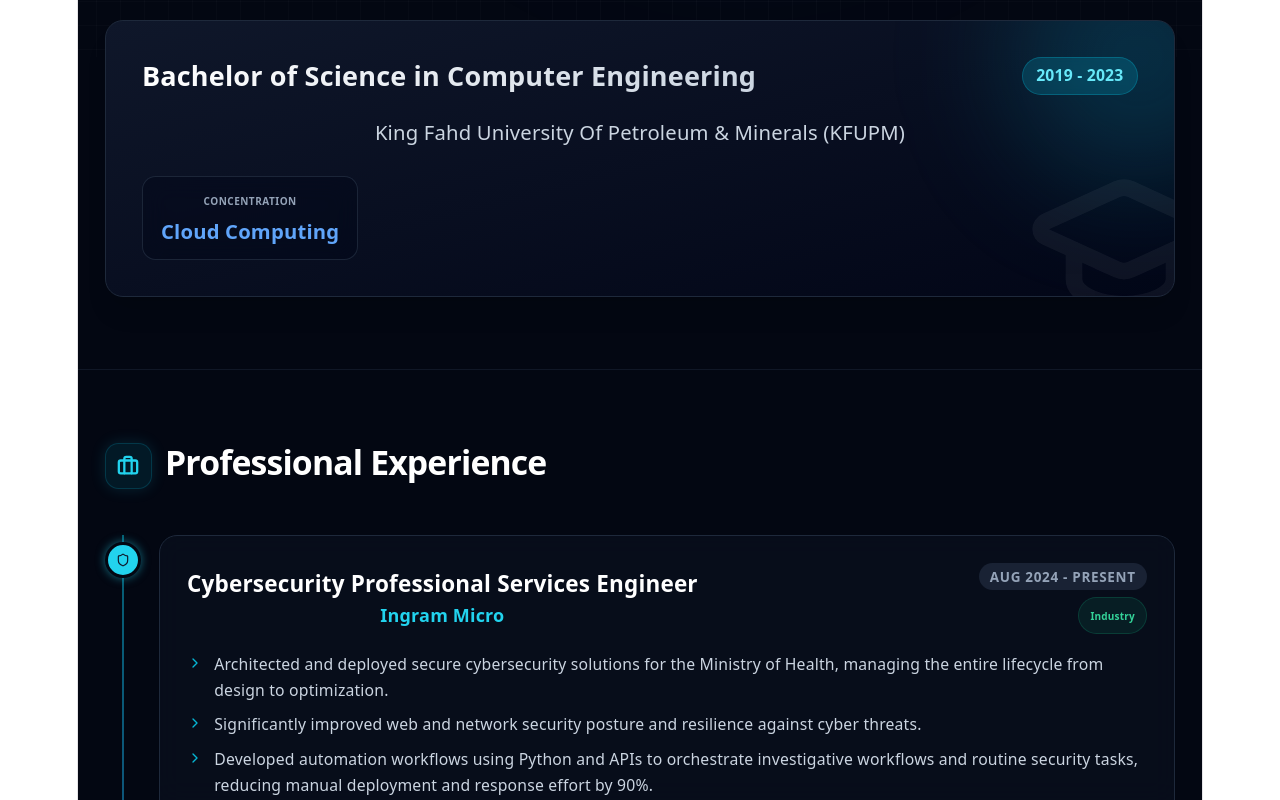
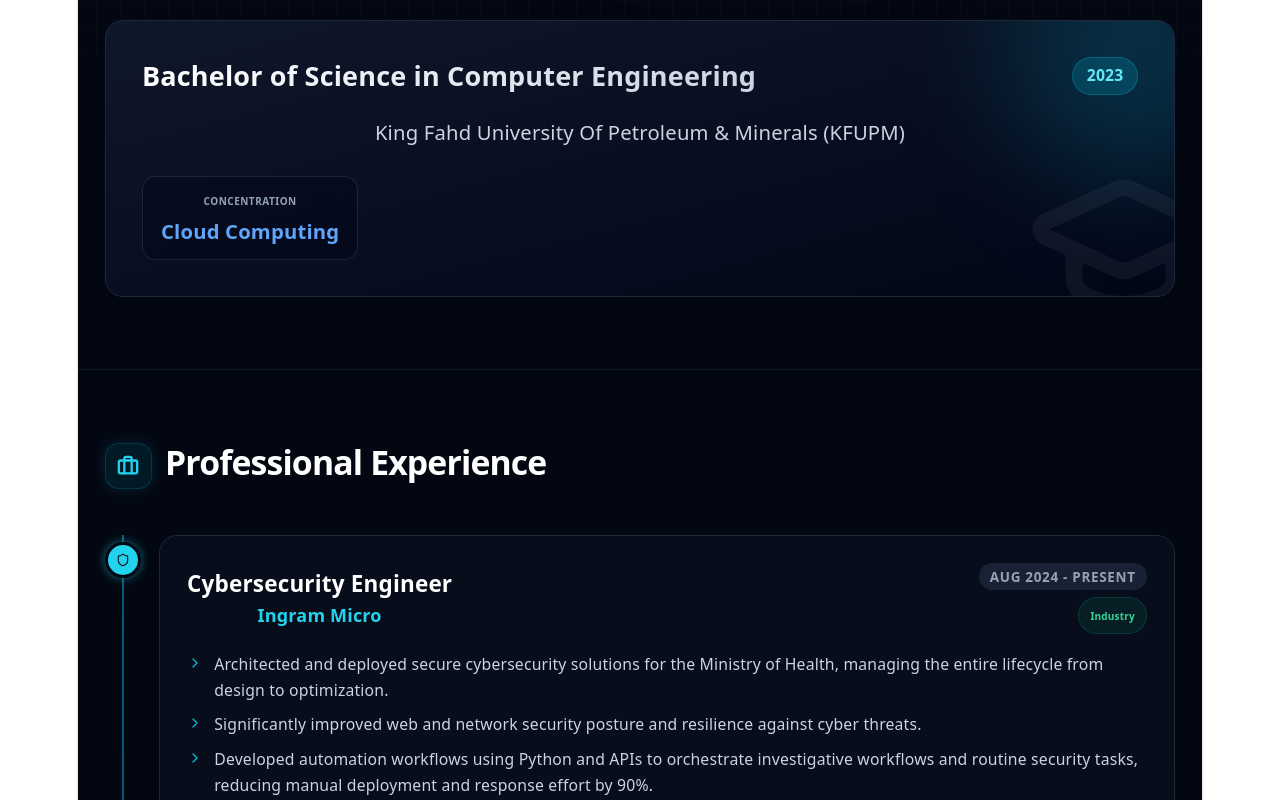
Before and after one commit to Amer-Mosally/Amer-Mosally.github.io, a React (Vite) app: page / in a window 1280 px wide. Shown: the part 743-1543 px from the top of the page. Built offline with nearby package versions, Linux system fonts and the light colour scheme.

Commit message:
Update App.jsx

```diff
--- a/src/App.jsx
+++ b/src/App.jsx
@@ -38,7 +38,7 @@ const DATA = {
     {
       degree: "Bachelor of Science in Computer Engineering",
       institution: "King Fahd University Of Petroleum & Minerals (KFUPM)",
-      period: "2019 - 2023",
+      period: "2023",
       details: "Major Concentration: Cloud Computing"
     }
   ],
@@ -60,7 +60,7 @@ const DATA = {
   ],
   experience: [
     {
-      role: "Cybersecurity Professional Services Engineer",
+      role: "Cybersecurity Engineer",
       company: "Ingram Micro",
       period: "Aug 2024 - Present",
       type: "Industry",
```
